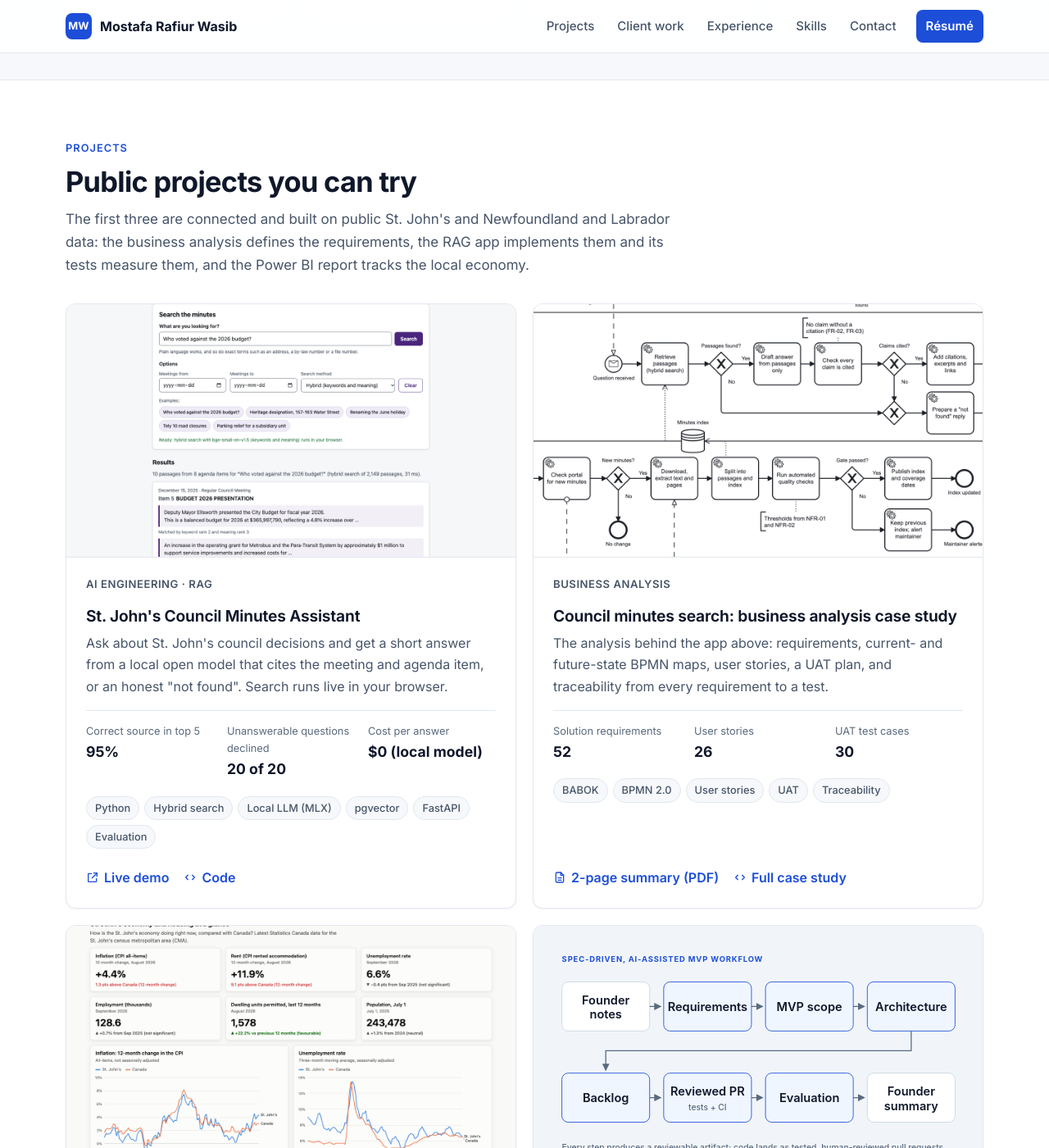
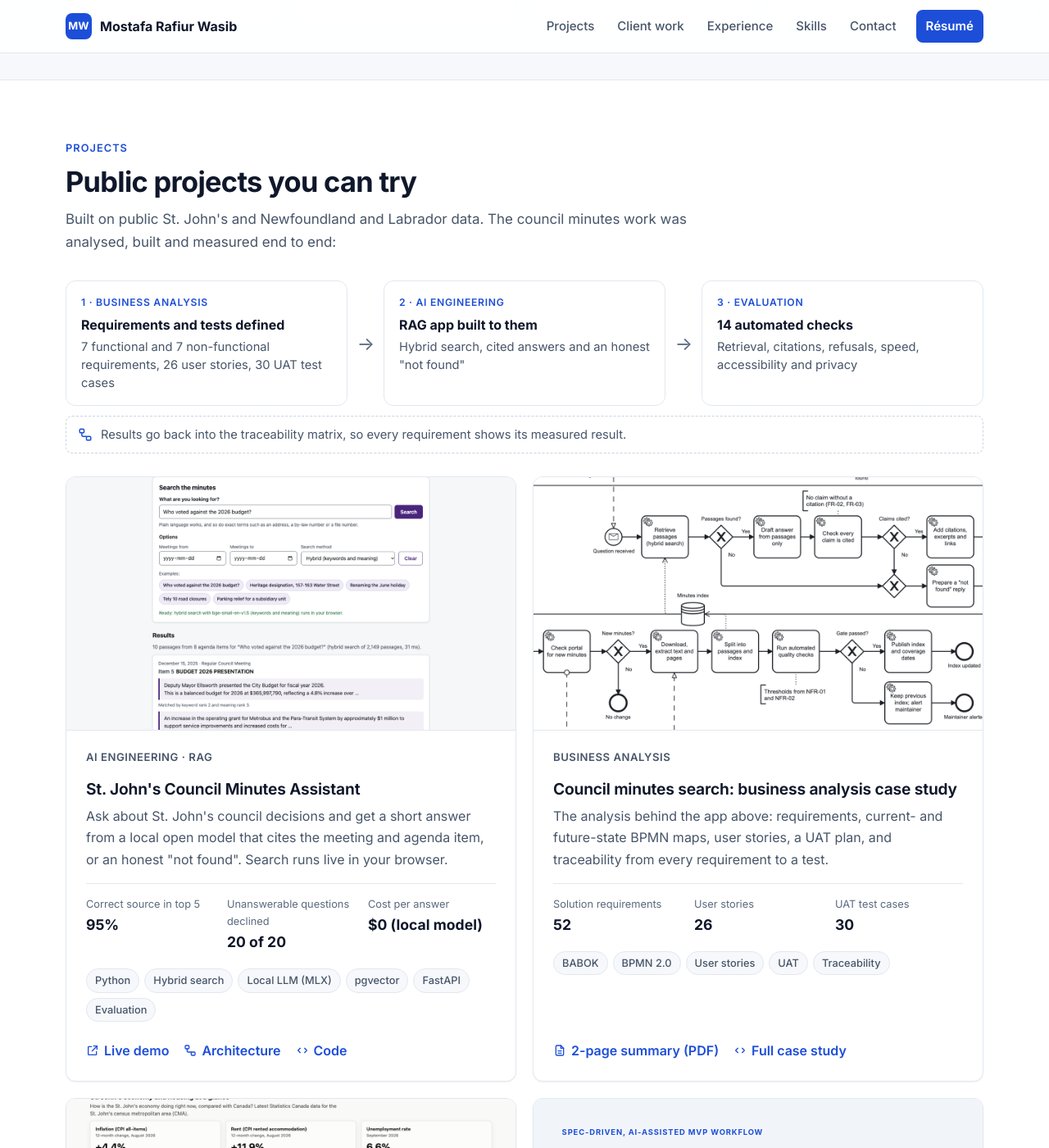
Before and after one commit to mrw-soumik/mrw-soumik.github.io, a Jekyll site: the page index.html, which Jekyll copies as it is, in a window 1280 px wide and 1400 px high, scrolled down 1187 px. Shown: the whole window at 82% size. Built offline with Jekyll 4.4.1, drawn with Linux system fonts in a browser that asks for light colours.

Commit message:
Show how the connected projects fit together; link the RAG architecture
Co-Authored-By: Claude Opus 5.5 <noreply@anthropic.com>

```diff
--- a/assets/styles.css
+++ b/assets/styles.css
@@ -640,3 +640,43 @@ a:hover { color: var(--accent-hover); }
     .project-card .tags { display: none; }
     .metric dd { font-size: 1rem; }
 }
+
+/* ---------- How the connected projects fit together ---------- */
+.flow-figure { margin: 0 0 28px; }
+.flow { display: grid; grid-template-columns: repeat(3, minmax(0, 1fr)); gap: 44px; margin: 0; padding: 0; list-style: none; }
+.flow-step {
+    position: relative;
+    padding: 16px 18px;
+    border: 1px solid var(--border);
+    border-radius: var(--radius);
+    background: var(--surface);
+}
+.flow-step:not(:last-child)::after {
+    content: "\2192";
+    position: absolute;
+    top: 50%;
+    right: -34px;
+    transform: translateY(-50%);
+    color: var(--text-faint);
+    font-size: 1.4rem;
+    line-height: 1;
+}
+.flow-kicker { display: block; color: var(--accent); font-size: 0.76rem; font-weight: 600; letter-spacing: 0.06em; text-transform: uppercase; }
+.flow-step strong { display: block; margin: 4px 0 2px; color: var(--text); }
+.flow-detail { display: block; color: var(--text-muted); font-size: 0.92rem; line-height: 1.5; }
+.flow-return {
+    display: flex;
+    align-items: center;
+    gap: 10px;
+    margin-top: 12px;
+    padding: 10px 14px;
+    border: 1px dashed var(--border-strong);
+    border-radius: var(--radius-sm);
+    color: var(--text-muted);
+    font-size: 0.92rem;
+}
+.flow-return svg { width: 18px; height: 18px; flex: none; color: var(--accent); }
+@media (max-width: 760px) {
+    .flow { grid-template-columns: 1fr; gap: 30px; }
+    .flow-step:not(:last-child)::after { content: "\2193"; top: auto; right: auto; bottom: -27px; left: 50%; transform: translateX(-50%); }
+}
--- a/index.html
+++ b/index.html
@@ -157,8 +157,28 @@
                 <div class="section-header">
                     <p class="eyebrow">Projects</p>
                     <h2 id="work-title">Public projects you can try</h2>
-                    <p>The first three are connected and built on public St. John's and Newfoundland and Labrador data: the business analysis defines the requirements, the RAG app implements them and its tests measure them, and the Power BI report tracks the local economy.</p>
+                    <p>Built on public St. John's and Newfoundland and Labrador data. The council minutes work was analysed, built and measured end to end:</p>
                 </div>
+                <figure class="flow-figure">
+                    <ol class="flow" aria-label="How the business analysis, the RAG app and its checks connect">
+                        <li class="flow-step">
+                            <span class="flow-kicker">1 · Business analysis</span>
+                            <strong>Requirements and tests defined</strong>
+                            <span class="flow-detail">7 functional and 7 non-functional requirements, 26 user stories, 30 UAT test cases</span>
+                        </li>
+                        <li class="flow-step">
+                            <span class="flow-kicker">2 · AI engineering</span>
+                            <strong>RAG app built to them</strong>
+                            <span class="flow-detail">Hybrid search, cited answers and an honest "not found"</span>
+                        </li>
+                        <li class="flow-step">
+                            <span class="flow-kicker">3 · Evaluation</span>
+                            <strong>14 automated checks</strong>
+                            <span class="flow-detail">Retrieval, citations, refusals, speed, accessibility and privacy</span>
+                        </li>
+                    </ol>
+                    <figcaption class="flow-return"><svg aria-hidden="true"><use href="#i-flow"/></svg>Results go back into the traceability matrix, so every requirement shows its measured result.</figcaption>
+                </figure>
                 <div class="grid grid-2">
                     <article class="card project-card">
                         <a class="project-media" href="https://mrw-soumik.github.io/stjohns-council-minutes-rag/" tabindex="-1" aria-hidden="true"><img src="/assets/img/projects/council-minutes-assistant.png" alt="" loading="lazy" width="1280" height="720"></a>
@@ -174,6 +194,7 @@
                             <ul class="tags"><li>Python</li><li>Hybrid search</li><li>Local LLM (MLX)</li><li>pgvector</li><li>FastAPI</li><li>Evaluation</li></ul>
                             <div class="link-row">
                                 <a href="https://mrw-soumik.github.io/stjohns-council-minutes-rag/"><svg aria-hidden="true"><use href="#i-external"/></svg>Live demo</a>
+                                <a href="https://github.com/mrw-soumik/stjohns-council-minutes-rag#how-it-works"><svg aria-hidden="true"><use href="#i-flow"/></svg>Architecture</a>
                                 <a href="https://github.com/mrw-soumik/stjohns-council-minutes-rag"><svg aria-hidden="true"><use href="#i-code"/></svg>Code</a>
                             </div>
                         </div>
```
